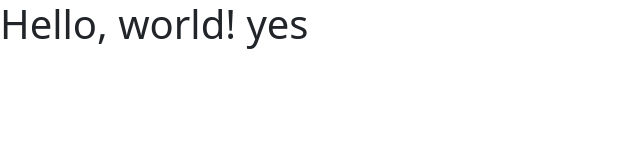
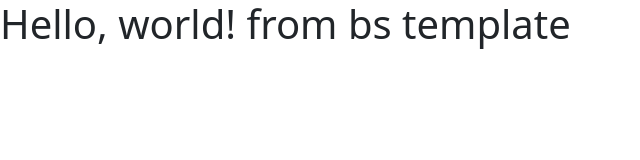
Before and after one commit to amakieh0229/Hello-World, a plain HTML site: page index.html in a window 1280 px wide. Shown: the whole page, without its empty margins (0-640 px from the left). Drawn offline with nearby package versions, Linux system fonts and the light colour scheme.

Commit message:
Update index.html
change bs template

```diff
--- a/index.html
+++ b/index.html
@@ -11,7 +11,7 @@
     <title>Hello, world!</title>
   </head>
   <body>
-    <h1>Hello, world! yes</h1>
+    <h1>Hello, world! from bs template</h1>
 
     <!-- Optional JavaScript; choose one of the two! -->
 
```
